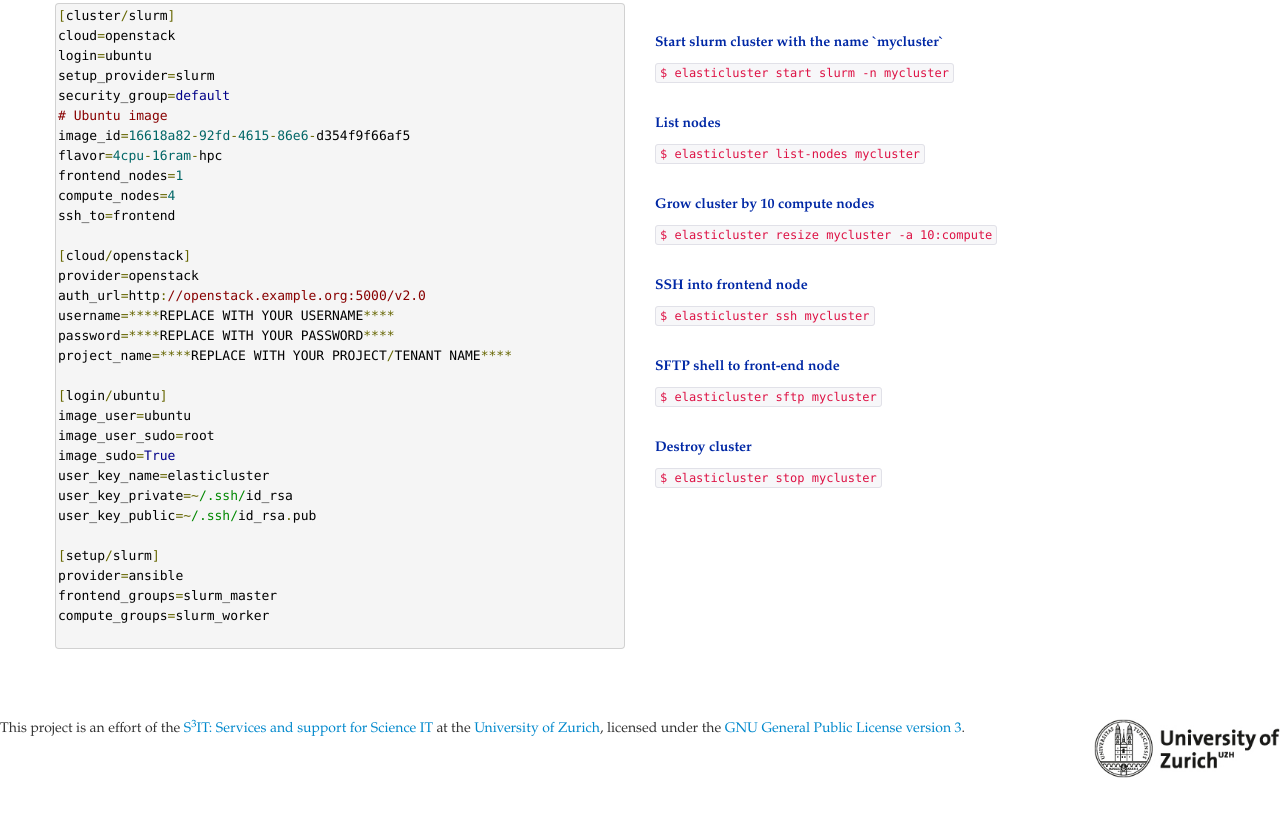
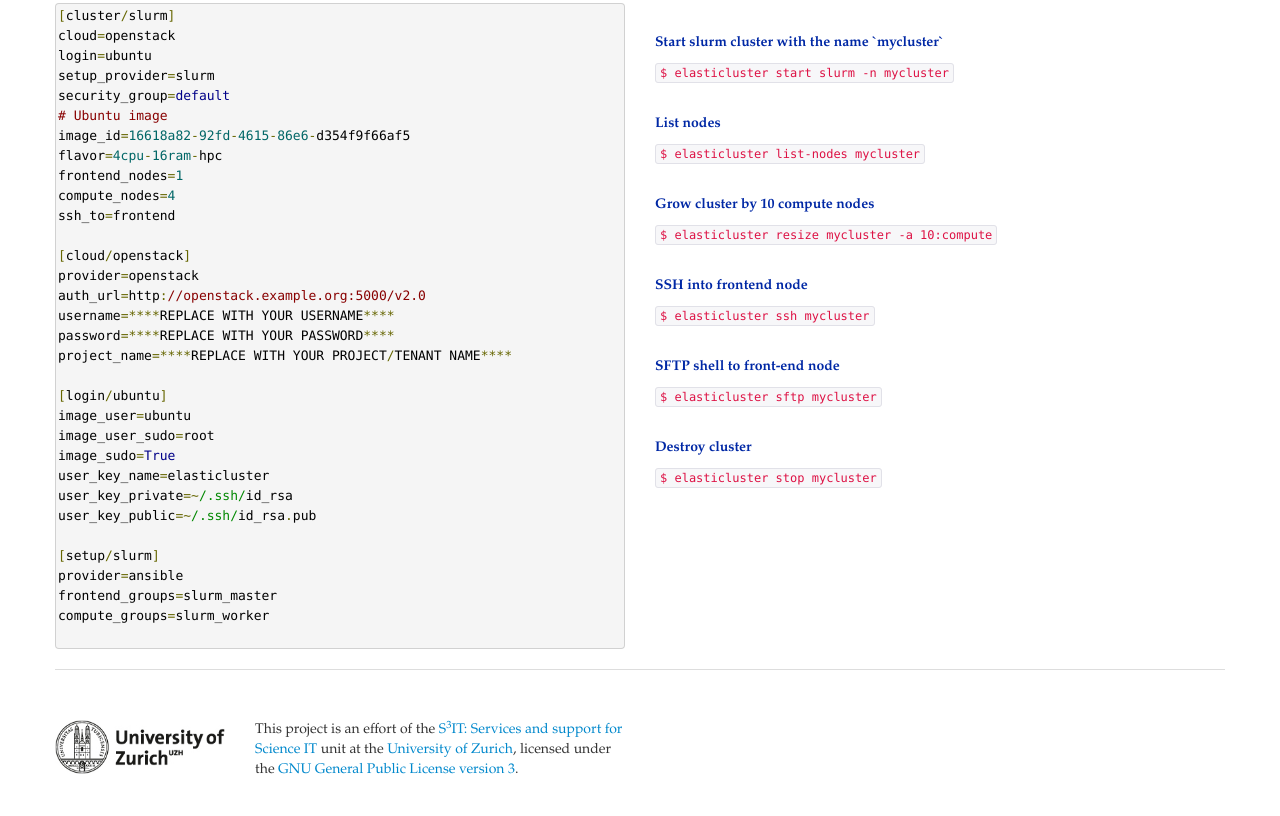
Before and after one commit to elasticluster/elasticluster, a plain HTML site: page index.html in a window 1280 px wide. Shown: the part 1085-1901 px from the top of the page. Drawn offline with Linux system fonts and the light colour scheme.

Commit message:
Contain license text footer with same bounds as regular copy.

```diff
--- a/css/elasticluster.css
+++ b/css/elasticluster.css
@@ -23,7 +23,9 @@ div.license {
     margin-top: 50px;
 }
 
-
+div.hr {
+     border-top: 1px solid #ddd;
+}
 
 /* fonts */
 h1, h2, h3, h4, h5, h6, div.hero-unit h1 {
--- a/index.html
+++ b/index.html
@@ -26,6 +26,7 @@
 
 <body>
 <div class="container wrapper">
+
 <!-- hero unit -->
 <div class="hero-unit">
     <h1>ElastiCluster</h1>
@@ -335,22 +336,24 @@ server_groups=jupyterhub
             </div>
         </div>
     </div>
-</div>
 
 <!-- license -->
-<div class="row-fluid license">
-    <div class="span10">
-        <p>This project is an effort of the <a href="http://www.s3it.uzh.ch/" target="_blank">S<sup>3</sup>IT: Services and support for Science IT
-            </a> at the <a href="http://www.uzh.ch/index.html" target="_blank">University of Zurich</a>, licensed
-            under the <a href="http://www.gnu.org/licenses/gpl.html" target="_blank">GNU General Public License version
-                3</a>.</p>
-    </div>
-    <div class="span2">
-        <img src="img/uzh.jpg" alt="University of Zurich"/>
+<div class="clearfix hr">
+    <div class="row-fluid license">
+        <div class="span2">
+            <img src="img/uzh.jpg" alt="University of Zurich"/>
+        </div>
+        <div class="span4">
+            <p>
+                This project is an effort of the <a href="http://www.s3it.uzh.ch/" target="_blank">S<sup>3</sup>IT: Services and support for Science IT
+                </a> unit at the <a href="http://www.uzh.ch/index.html" target="_blank">University of Zurich</a>, licensed
+                under the <a href="http://www.gnu.org/licenses/gpl.html" target="_blank">GNU General Public License version 3</a>.
+            </p>
+        </div>
     </div>
 </div>
 
-</div>
+</div><!-- div .container .wrapper -->
 
 <!-- fork me -->
 <a href="https://github.com/gc3-uzh-ch/elasticluster" target="_blank">
```
